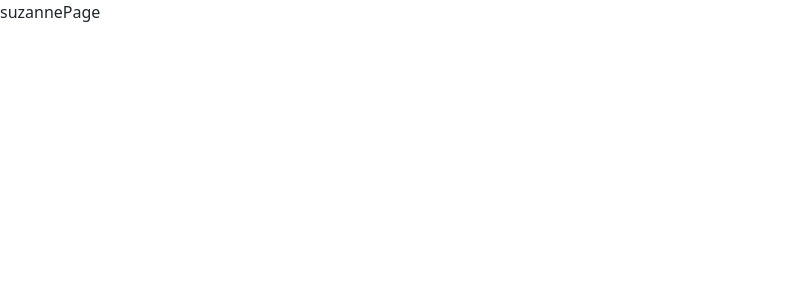
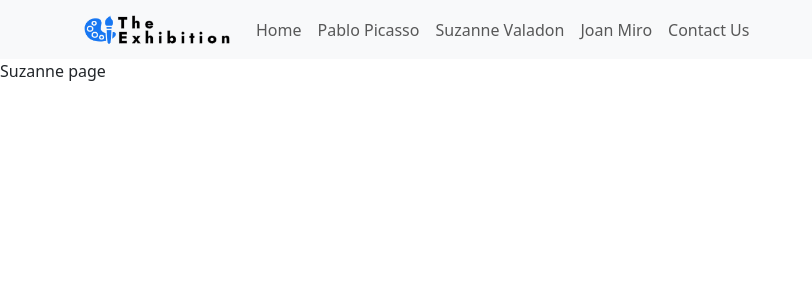
Before and after one commit to hristokarchev25/TheExhibitionWeb-App, a React (Create React App) app: page /suzannePage in a window 1280 px wide. Shown: the top 300 px of the page, without its empty margins (0-812 px from the left). Built offline with nearby package versions, Linux system fonts and the light colour scheme.

Commit message:
add/ navigation to the pages

```diff
--- a/src/pages/joanPage.js
+++ b/src/pages/joanPage.js
@@ -1,8 +1,12 @@
 import React from 'react'
+import Navigation from '../components/Navigation/Navigation';
 
 function joanPage() {
   return (
-    <div>joanPage</div>
+    <>
+      <Navigation />
+      <div>Miro page</div>
+    </>
   )
 }
 
--- a/src/pages/pabloPage.js
+++ b/src/pages/pabloPage.js
@@ -1,8 +1,12 @@
 import React from 'react'
+import Navigation from '../components/Navigation/Navigation';
 
 function pabloPage() {
   return (
-    <div>pabloPage</div>
+    <>
+      <Navigation />
+      <div>Pablo page</div>
+    </>
   )
 }
 
--- a/src/pages/suzannePage.js
+++ b/src/pages/suzannePage.js
@@ -1,8 +1,11 @@
 import React from 'react'
-
+import Navigation from '../components/Navigation/Navigation';
 function suzannePage() {
   return (
-    <div>suzannePage</div>
+    <>
+      <Navigation />
+      <div>Suzanne page</div>
+    </>
   )
 }
 
```
